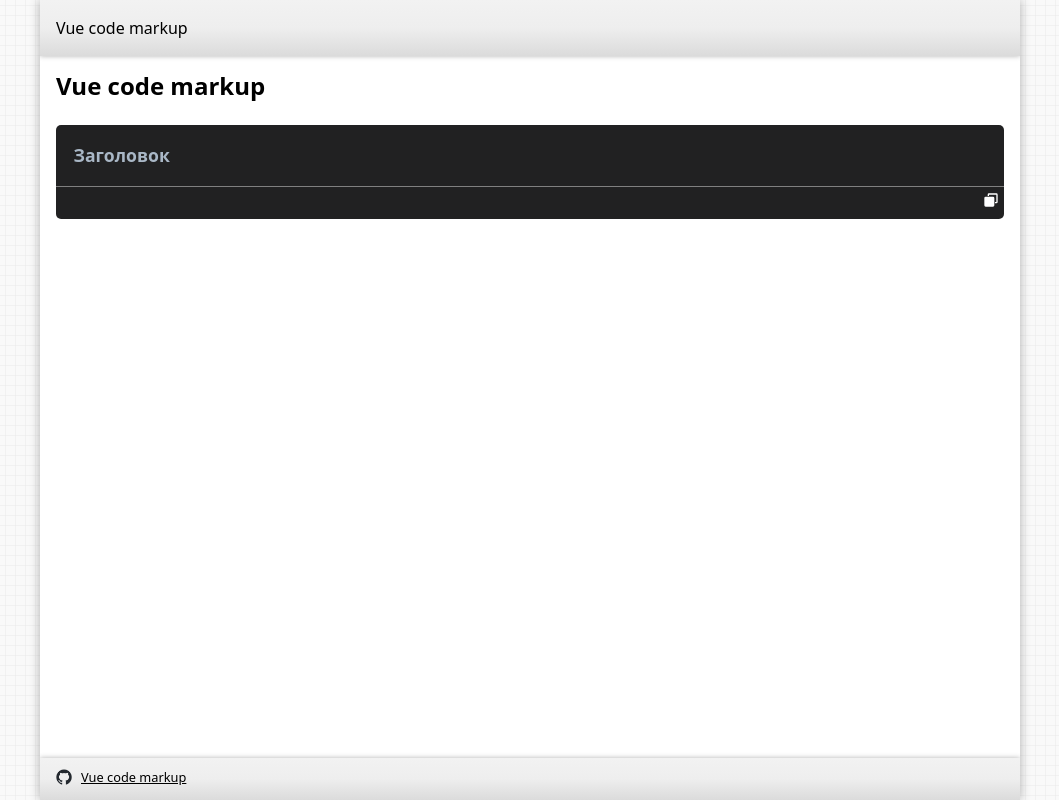
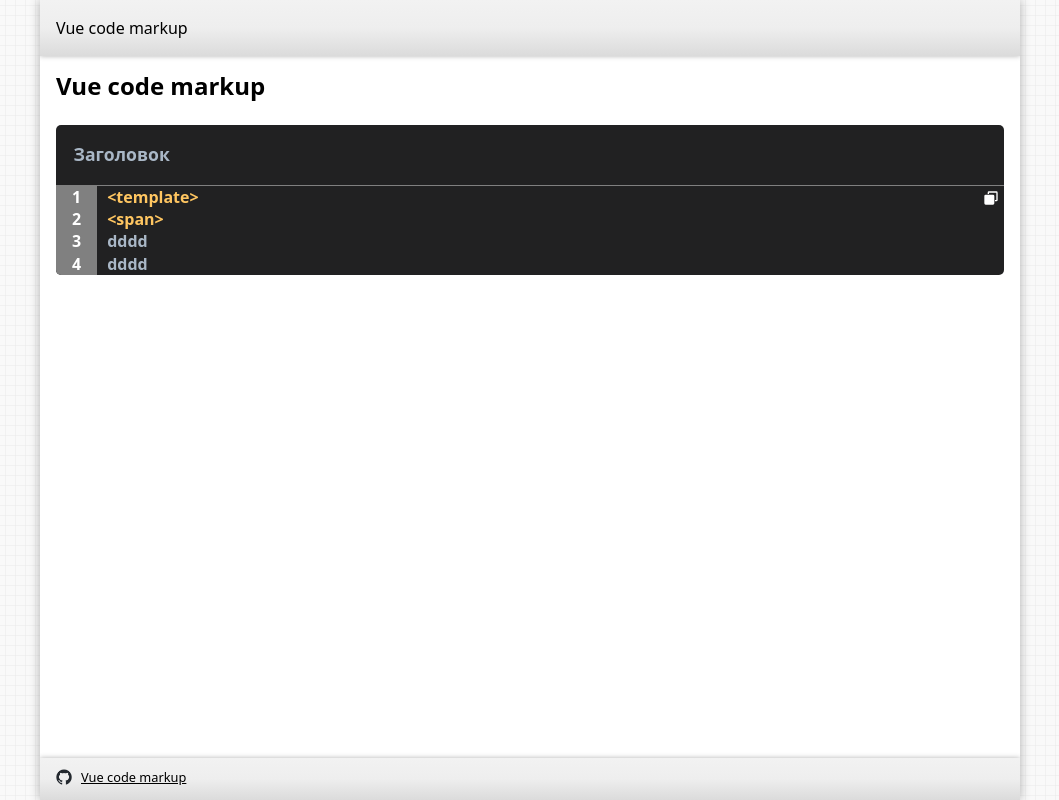
Before and after one commit to maksimkaJCHK/vue-code-markup, a Vue app: page / in a window 1280 px wide. Shown: the whole page, without its empty margins (110-1169 px from the left). Built offline with nearby package versions, Linux system fonts and the light colour scheme.

Commit message:
Добавил компонент для разметки тега

```diff
--- a/src/code-markup/CodeMarkup.vue
+++ b/src/code-markup/CodeMarkup.vue
@@ -15,16 +15,35 @@
 
         <slot></slot>
 
+        <code-line>
+          <mu-tag>
+            {{'<'}}template{{'>'}}
+          </mu-tag>
+        </code-line>
+        <code-line>
+          <mu-tag>
+            {{'<'}}span{{'>'}}
+          </mu-tag>
+        </code-line>
+        <code-line>
+          dddd
+        </code-line>
+        <code-line>
+          dddd
+        </code-line>
       </div>
     </div>
   </div>
 </template>
 
 <script setup>
+  import copyCode from './copyCode';
   import CodeIcon from './components/CodeIcon.vue';
+
+  import CodeFakeLine from './components/CodeFakeLine.vue';
   import CodeLine from './components/CodeLine.vue';
-  import CodeFakeLine from './components/CodeFakeLine.vue';
-  import copyCode from './copyCode';
+
+  import MuTag from './markup/MuTag.vue';
 
   const props = defineProps({
     header: {
@@ -44,11 +63,24 @@
   :root {
     --cm-bg: #212122;
     --cm-border-radius: 5px;
-    --cm-text-color: #a9b7c6;
+
+    // Цвета
+    $color-1: #ffc661;
+    $color-2: #647f54;
+    $color-3: #cc7832;
+    $color-4: #985c64;
+    $color-5: #985c64;
+    $color-6: #d4d4c9;
+
+    --cm-main-color: #a9b7c6;
+
+    --cm-tag-color: #{$color-1};
 
     // Шрифт
     --cm-text-font-weight: bold;
     --cm-text-font-size: 1em;
+    --cm-text-font-family: inherit;
+    --cm-text-line-height: 1.4;
 
     // Иконка копировать текст
     --cm-icon-color: #fff;
@@ -59,12 +91,14 @@
   }
 
   .code-markup {
-    font-size: var(--cm-text-font-size);
-    font-weight: var(--cm-text-font-weight);
     border-radius: var(--cm-border-radius);
     background: var(--cm-bg);
-    color: var(--cm-text-color);
+    color: var(--cm-main-color);
     overflow: auto;
+    font-weight: var(--cm-text-font-weight);
+    font-size: var(--cm-text-font-size);
+    font-family: var(--cm-text-font-family);
+    line-height: var(--cm-text-line-height);
 
     &-header {
       padding: 1em;
--- /dev/null
+++ b/src/code-markup/markup/MuTag.vue
@@ -0,0 +1,11 @@
+<template>
+  <span class="code-markup-tag">
+    <slot></slot>
+  </span>
+</template>
+
+<style lang="scss">
+  .code-markup-tag {
+    color: var(--cm-tag-color);
+  }
+</style>
```
